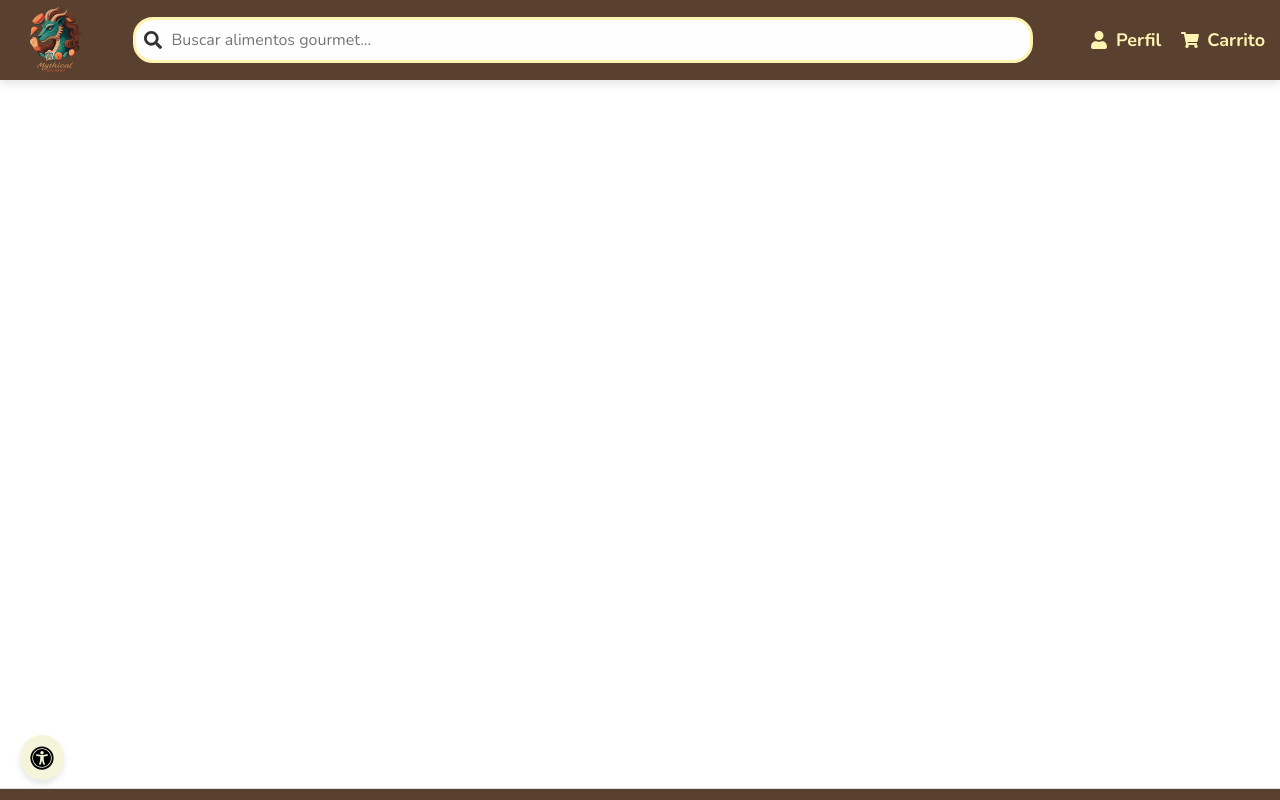
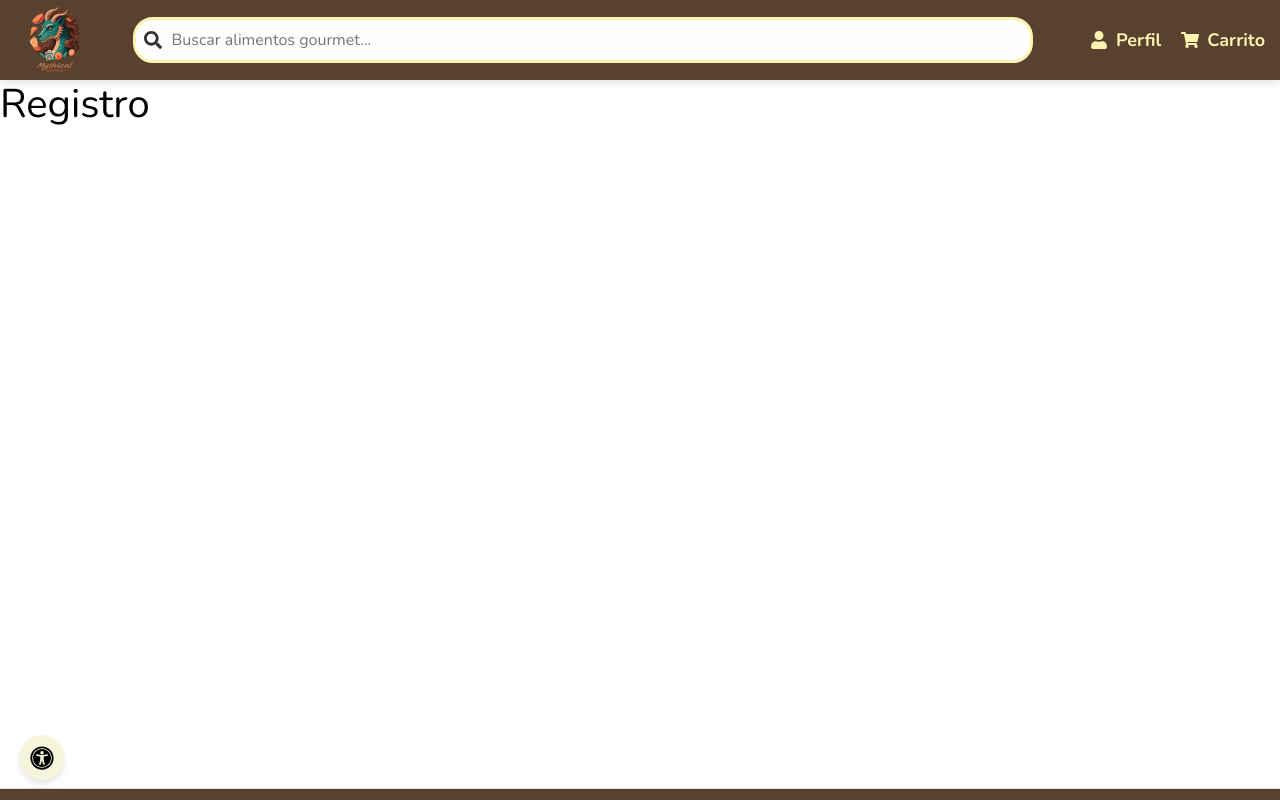
Before and after one commit to walterEon/mythical-creatures2, a React (Create React App) app: page /registro in a window 1280 px wide. Built offline with nearby package versions, Linux system fonts and the light colour scheme.

Commit message:
registro page

```diff
--- a/src/App.js
+++ b/src/App.js
@@ -1,6 +1,7 @@
 import { Routes, Route} from 'react-router-dom';
 import Home from './pages/Home/Home.js';
 import Perfil from './pages/Perfil/Perfil.js';
+import Registro from './pages/Registro/Registro.js';
 import Carrito from './pages/Carrito/Carrito.js';
 import Navbar from './components/Navbar/Navbar.js';
 import Categoria from './pages/Categoria/Categoria.js';
@@ -20,6 +21,7 @@ function App() {
             <Route path='/categoria/:id' element={<Categoria />} />
             <Route path='/producto-info/:id' element={<ProductoInfo />} />
             <Route path='/perfil' element={<Perfil />} />
+            <Route path='/registro' element={<Registro />} />
             <Route path='/carrito' element={<Carrito />} />
           </Routes>
         </div>
--- /dev/null
+++ b/src/pages/Registro/Registro.js
@@ -0,0 +1,12 @@
+import './Registro.css';
+
+function Registro() {
+
+    return(
+        <div className='registro-page'>
+            <h1>Registro</h1>
+        </div>
+    )
+}
+
+export default Registro;
```
Also changed, not shown: src/pages/Registro/Registro.css (added).
